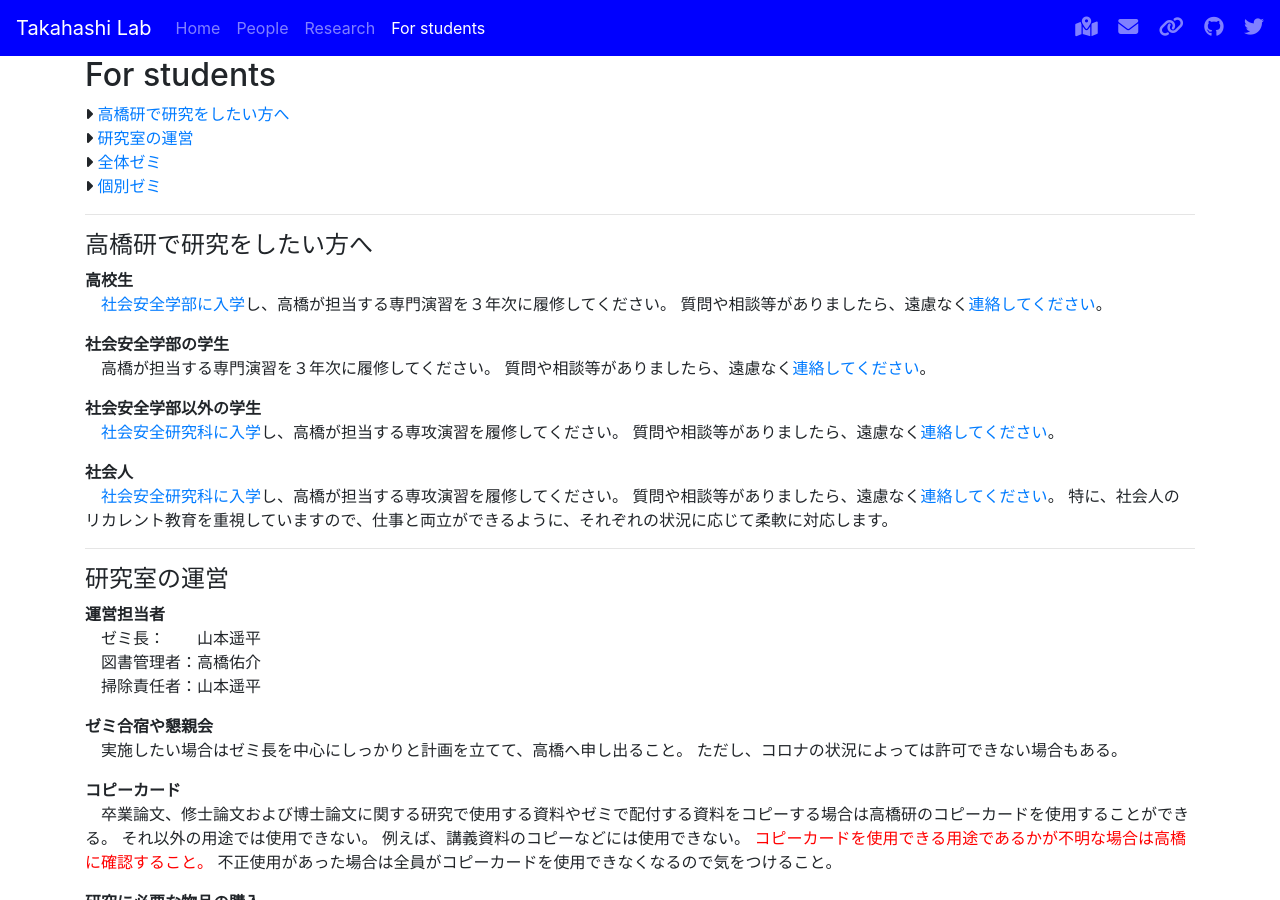
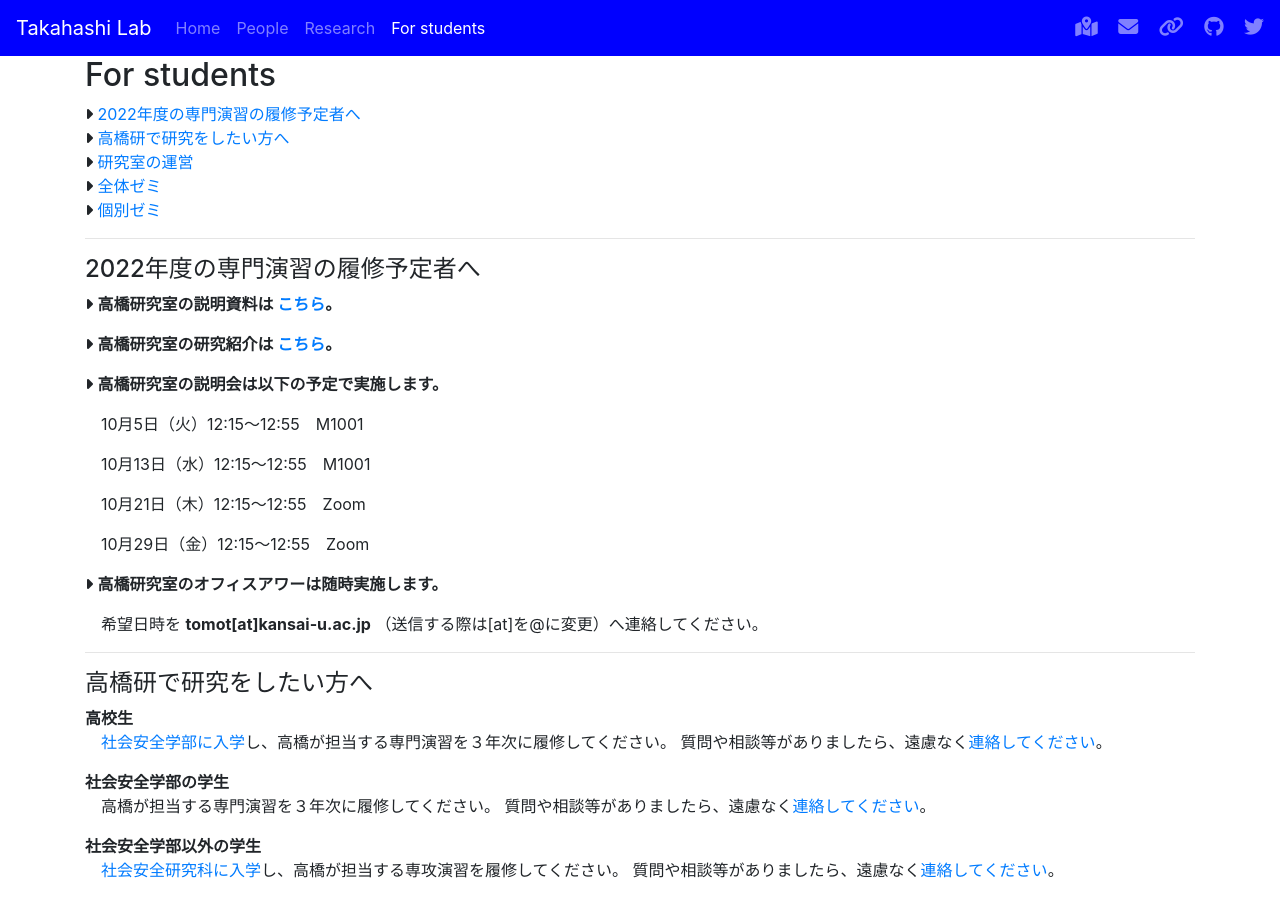
Before and after one commit to tkhslab/tkhslab.github.io, a Jekyll site: the page built from forstudents.md, in a window 1280 px wide and 900 px high. Built offline with Jekyll 4.4.1, drawn with Linux system fonts in a browser that asks for light colours; nearby versions of some CDN libraries; some of the changed lines change nothing that is shown.

Commit message:
move announce for b2 into forstudent

```diff
--- a/b2.md
+++ /dev/null
@@ -1,26 +0,0 @@
----
-title: 2021年度の専門演習の履修予定者へ
----
-## For students
-
-#### 2022年度の専門演習の履修予定者へ
-
----
-
-<i class="fas fa-caret-right"></i> **高橋研究室の説明資料は [こちら](dl/tkhslab2022.pdf)。**
-
-<i class="fas fa-caret-right"></i> **高橋研究室の研究紹介は [こちら](https://www.kansai-u.ac.jp/stories/11_takahashi.html)。**
-
-<i class="fas fa-caret-right"></i> **高橋研究室の説明会は以下の予定で実施します。**
-
-　10月5日（火）12:15～12:55　M1001
-
-　10月13日（水）12:15～12:55　M1001
-
-　10月21日（木）12:15～12:55　Zoom
-
-　10月29日（金）12:15～12:55　Zoom
-
-<i class="fas fa-caret-right"></i> **高橋研究室のオフィスアワーは随時実施します。**
-
-　調整しますので，希望日時を **tomot[at]kansai-u.ac.jp** （送信する際は[at]を@に変更）へ連絡してください。
--- a/forstudents.md
+++ b/forstudents.md
@@ -2,9 +2,7 @@
 title: For students
 ---
 ## For students
-<!--
-<i class="fas fa-caret-right"></i> [2021年度の専門演習の履修予定者へ](#2021年度の専門演習の履修予定者へ)<br>
--->
+<i class="fas fa-caret-right"></i> [2022年度の専門演習の履修予定者へ](#2022年度の専門演習の履修予定者へ)<br>
 <i class="fas fa-caret-right"></i> [高橋研で研究をしたい方へ](#高橋研で研究をしたい方へ)<br>
 <i class="fas fa-caret-right"></i> [研究室の運営](#研究室の運営)<br>
 <i class="fas fa-caret-right"></i> [全体ゼミ](#全体ゼミ)<br>
@@ -12,27 +10,27 @@
 
 ---
 
-<!--
-#### 2021年度の専門演習の履修予定者へ
+#### 2022年度の専門演習の履修予定者へ
 
-高橋研究室の説明資料は [こちら](assets/dl/tkhslab2020.pdf)。
+<i class="fas fa-caret-right"></i> **高橋研究室の説明資料は [こちら](assets/dl/tkhslab2022.pdf)。**
 
-高橋研究室の研究紹介は [こちら](https://www.kansai-u.ac.jp/stories/11_takahashi.html)。
+<i class="fas fa-caret-right"></i> **高橋研究室の研究紹介は [こちら](https://www.kansai-u.ac.jp/stories/11_takahashi.html)。**
 
-高橋研究室のオフィスアワーは以下の予定で実施します。
+<i class="fas fa-caret-right"></i> **高橋研究室の説明会は以下の予定で実施します。**
 
-　10月 9日（金）15:00～16:00　M1001 および Zoomミーティング　※終了しました。
+　10月5日（火）12:15～12:55　M1001
 
-　10月14日（水）12:15～12:55　M1001 および Zoomミーティング　※終了しました。
+　10月13日（水）12:15～12:55　M1001
 
-　10月22日（木）15:00～16:00　M1001 および Zoomミーティング　※終了しました。
+　10月21日（木）12:15～12:55　Zoom
 
-　10月27日（火）12:15～12:55　M1001 および Zoomミーティング　※終了しました。
+　10月29日（金）12:15～12:55　Zoom
 
-上記以外の日時を希望する場合は **tomot[at]kansai-u.ac.jp** （送信する際は[at]を@に変更）へ連絡してください。
+<i class="fas fa-caret-right"></i> **高橋研究室のオフィスアワーは随時実施します。**
+
+　希望日時を **tomot[at]kansai-u.ac.jp** （送信する際は[at]を@に変更）へ連絡してください。
 
 ---
--->
 
 #### 高橋研で研究をしたい方へ
 **高校生**<br>
```
